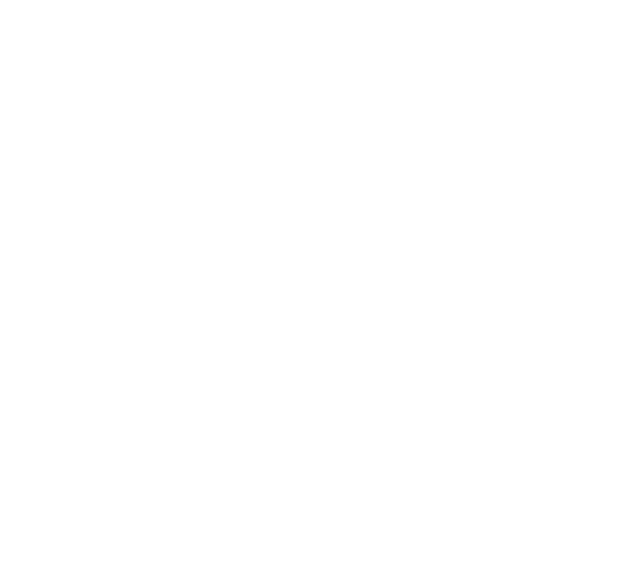
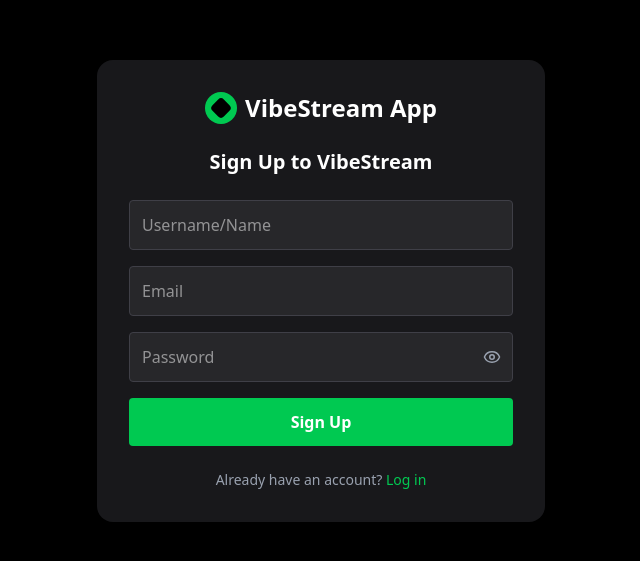
Before and after one commit to Thompson-Ace-Daniel/Music-Web, a React (Vite) app: page /signup in a window 1280 px wide. Before the commit this address had no page. Shown: the part 109-670 px from the top of the page, without its empty margins (319-959 px from the left). Built offline with nearby package versions, Linux system fonts and the light colour scheme.

Commit message:
interlude commit

```diff
--- a/src/App.jsx
+++ b/src/App.jsx
@@ -1,11 +1,15 @@
 import { Routes, Route } from "react-router-dom";
 import SplashScreen from "./pages/SplashScreen";
 import Playlist from "./pages/Playlist";
+import Login from "./pages/Login";
+import SignUp from "./pages/SignUp";
 
 function App() {
   return (
     <Routes>
       <Route index element={<SplashScreen />} />
+      <Route path="/login" element={<Login />} />
+      <Route path="/signup" element={<SignUp />} />
       <Route path="/playlist" element={<Playlist />} />
     </Routes>
   );
--- a/src/components/Footer.jsx
+++ b/src/components/Footer.jsx
@@ -1,7 +1,9 @@
+import DateUtils from "../utils/DateUtils";
+
 function Footer() {
     return (
         <div className="p-5 text-center">
-            <p className="font-semibold text-lg">&copy; Copyright 2026 Music App.</p>
+            <p className="font-semibold text-lg">&copy; Copyright {new DateUtils().currentYear()} Music App.</p>
         </div>
     );
 }
--- a/src/components/Header.jsx
+++ b/src/components/Header.jsx
@@ -1,4 +1,4 @@
-import { Search, Bell, User, LayoutGrid, Library } from "lucide-react";
+import { Search, Bell, User, LayoutGrid, Library, Menu } from "lucide-react";
 import { Link } from "react-router-dom";
 
 function Header() {
@@ -40,7 +40,7 @@
       </div>
 
       <div className="flex items-center gap-5">
-        <button className="relative text-gray-400 hover:text-white transition-colors">
+        <button className="relative hidden md:block text-gray-400 hover:text-white transition-colors">
           <Bell size={20} />
           <span className="absolute -top-1 -right-1 w-2 h-2 bg-green-500 rounded-full border-2 border-black"></span>
         </button>
@@ -56,6 +56,9 @@
             <User size={20} />
           </button>
         </div>
+        <button className="relative md:hidden p-2 bg-white/20 text-gray-400 hover:text-white rounded-full flex items-center justify-center border border-white/10 hover:border-white/40 transition-all">
+          <Menu size={20} />
+        </button>
       </div>
     </header>
   );
--- a/src/components/MusicCard.jsx
+++ b/src/components/MusicCard.jsx
@@ -17,7 +17,6 @@
           {index}.
         </span>
 
-        {/* IMAGE WITH EQUALIZER OVERLAY */}
         <div className="relative w-14 h-14 shrink-0 overflow-hidden rounded-md bg-gray-900">
           <img
             className={`w-full h-full object-cover transition-transform duration-700 ${
--- a/src/index.css
+++ b/src/index.css
@@ -6,8 +6,8 @@
   font-weight: 400;
 
   color-scheme: light dark;
-  color: #000000;
-  background-color: #ffffff;
+  color: #ffffff;
+  background-color: #000000;
 
   font-synthesis: none;
   text-rendering: optimizeLegibility;
--- /dev/null
+++ b/src/pages/Login.jsx
@@ -0,0 +1,94 @@
+import { useState } from "react";
+import { Link, useNavigate } from "react-router-dom";
+import { Eye, EyeOff, Music } from "lucide-react";
+
+function Login() {
+  const navigate = useNavigate();
+
+  const [email, setEmail] = useState("");
+  const [password, setPassword] = useState("");
+  const [show, setShow] = useState(false);
+  const [error, setError] = useState("");
+
+  const handleLogin = (e) => {
+    e.preventDefault();
+
+    if (!email || !password) {
+      setError("Please fill all fields");
+      return;
+    }
+
+    console.log("Login data:", email, password);
+
+    setError("");
+  };
+
+  return (
+    <div className="min-h-screen flex items-center justify-center bg-black text-white">
+      <div className="w-full max-w-md bg-zinc-900 p-8 rounded-2xl shadow-lg">
+        <div className="flex items-center justify-center gap-2 mb-6">
+          <div className="w-8 h-8 bg-green-500 rounded-full flex items-center justify-center">
+            <div className="w-4 h-4 bg-black rounded-sm rotate-45" />
+          </div>
+          <h1 className="text-2xl font-bold">VibeStream App</h1>
+        </div>
+
+        <h2 className="text-xl font-semibold mb-6 text-center">
+          Login to your account
+        </h2>
+
+        <form onSubmit={handleLogin} className="flex flex-col gap-4">
+          {error && (
+            <div className="bg-red-500/20 text-red-400 p-2 text-sm rounded">
+              {error}
+            </div>
+          )}
+          <input
+            type="email"
+            placeholder="Email"
+            className="p-3 rounded bg-zinc-800 border border-zinc-700 focus:outline-none focus:border-green-500"
+            value={email}
+            onChange={(e) => setEmail(e.target.value)}
+          />
+
+          <div className="relative">
+            <input
+              type={show ? "text" : "password"}
+              placeholder="Password"
+              className="w-full p-3 rounded bg-zinc-800 border border-zinc-700 focus:outline-none focus:border-green-500"
+              value={password}
+              onChange={(e) => setPassword(e.target.value)}
+            />
+
+            <div
+              className="absolute right-3 top-[50%] translate-y-[-50%] cursor-pointer text-gray-400"
+              onClick={() => setShow(!show)}
+            >
+              {show ? <EyeOff size={18} /> : <Eye size={18} />}
+            </div>
+          </div>
+
+          <button
+            type="submit"
+            className="bg-green-500 hover:bg-green-600 select-none cursor-pointer p-3 rounded font-semibold transition"
+            onClick={() => navigate("/playlist")}
+          >
+            Login
+          </button>
+        </form>
+
+        <p className="text-center text-sm text-gray-400 mt-6">
+          Don't have an account?{" "}
+          <Link
+            to={"/signup"}
+            className="text-green-500 cursor-pointer hover:underline"
+          >
+            Sign Up
+          </Link>
+        </p>
+      </div>
+    </div>
+  );
+}
+
+export default Login;
--- a/src/pages/Playlist.jsx
+++ b/src/pages/Playlist.jsx
@@ -18,6 +18,7 @@
     { songTitle: "Mockingbird", artistName: "Eminem", src: "/logo.png" },
     { songTitle: "True", artistName: "Yoari", src: "/logo.png" },
     { songTitle: "Jogodo", artistName: "Wizkid", src: "/logo.png" },
+    { songTitle: "Love", artistName: "Burna Boy", src: "/logo.png" }
   ]);
 
   const [currentlyPlaying, setCurrentlyPlaying] = useState(null);
--- /dev/null
+++ b/src/pages/SignUp.jsx
@@ -0,0 +1,99 @@
+import { useState } from "react";
+import { Link, useNavigate } from "react-router-dom";
+import { Eye, EyeOff, Music } from "lucide-react";
+
+function SignUp() {
+  const navigate = useNavigate();
+
+  const [name, setName] = useState("");
+  const [email, setEmail] = useState("");
+  const [password, setPassword] = useState("");
+  const [show, setShow] = useState(false);
+  const [error, setError] = useState("");
+
+  const handleSignup = (e) => {
+    e.preventDefault();
+
+    if (!name || !email || !password) {
+      setError("Please fill all fields");
+      return;
+    }
+
+    console.log("SignUp data:", name, email, password);
+
+    setError("");
+  };
+
+  return (
+    <div className="min-h-screen flex items-center justify-center bg-black text-white">
+      <div className="w-full max-w-md bg-zinc-900 p-8 rounded-2xl shadow-lg">
+        <div className="flex items-center justify-center gap-2 mb-6">
+          <div className="w-8 h-8 bg-green-500 rounded-full flex items-center justify-center">
+            <div className="w-4 h-4 bg-black rounded-sm rotate-45" />
+          </div>
+          <h1 className="text-2xl font-bold">VibeStream App</h1>
+        </div>
+
+        <h2 className="text-xl font-semibold mb-6 text-center">
+          Sign Up to VibeStream
+        </h2>
+
+        <form onSubmit={handleSignup} className="flex flex-col gap-4">
+          {error && (
+            <div className="bg-red-500/20 text-red-400 p-2 text-sm rounded">
+              {error}
+            </div>
+          )}
+          <input
+            type="text"
+            placeholder="Username/Name"
+            className="p-3 rounded bg-zinc-800 border border-zinc-700 focus:outline-none focus:border-green-500"
+            value={name}
+            onChange={(e) => setName(e.target.value)}
+          />
+          <input
+            type="email"
+            placeholder="Email"
+            className="p-3 rounded bg-zinc-800 border border-zinc-700 focus:outline-none focus:border-green-500"
+            value={email}
+            onChange={(e) => setEmail(e.target.value)}
+          />
+
+          <div className="relative">
+            <input
+              type={show ? "text" : "password"}
+              placeholder="Password"
+              className="w-full p-3 rounded bg-zinc-800 border border-zinc-700 focus:outline-none focus:border-green-500"
+              value={password}
+              onChange={(e) => setPassword(e.target.value)}
+            />
+
+            <div
+              className="absolute right-3 top-[50%] translate-y-[-50%] cursor-pointer text-gray-400"
+              onClick={() => setShow(!show)}
+            >
+              {show ? <EyeOff size={18} /> : <Eye size={18} />}
+            </div>
+          </div>
+
+          <button
+            type="submit"
+            className="bg-green-500 hover:bg-green-600 p-3 rounded font-semibold transition"
+            onClick={() => navigate("/playlist")}
+          >
+            Sign Up
+          </button>
+        </form>
+
+        <p className="text-center text-sm text-gray-400 mt-6">
+          Already have an account?{" "}
+          <Link to={"/login"} className="text-green-500 cursor-pointer hover:underline">
+            Log in
+          </Link>
+        </p>
+      </div>
+    </div>
+  );
+}
+
+export default SignUp;
--- a/src/pages/SplashScreen.jsx
+++ b/src/pages/SplashScreen.jsx
@@ -7,7 +7,7 @@
 
   useEffect(() => {
     setTimeout(() => {
-      navigate("/playlist");
+      navigate("/login");
     }, 3000);
   }, [navigate]);
 
--- /dev/null
+++ b/src/utils/DateUtils.js
@@ -0,0 +1,7 @@
+class DateUtils {
+    currentYear () {
+        return new Date().getFullYear();
+    }
+}
+
+export default DateUtils
```
